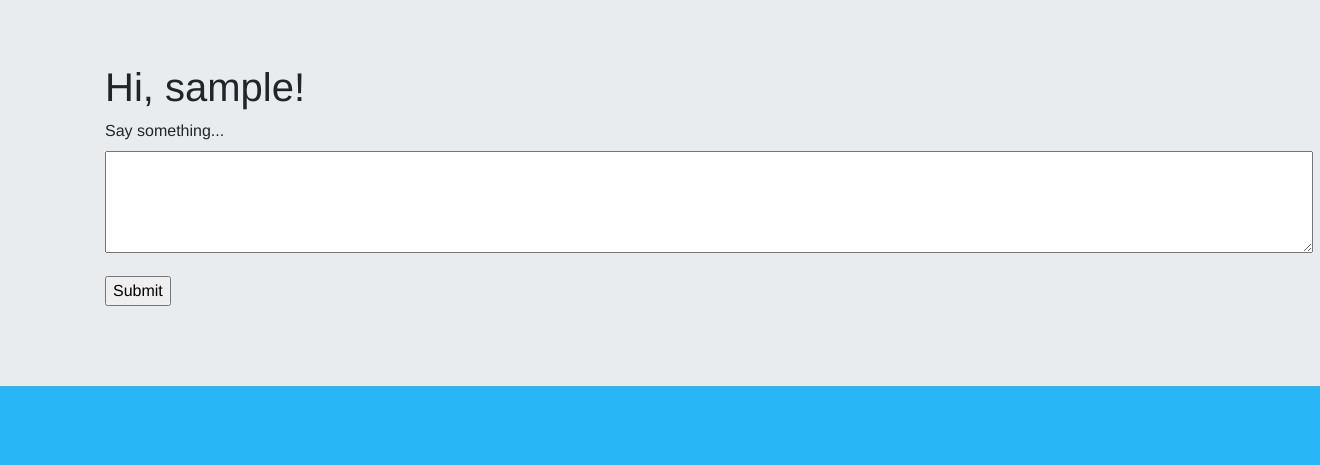
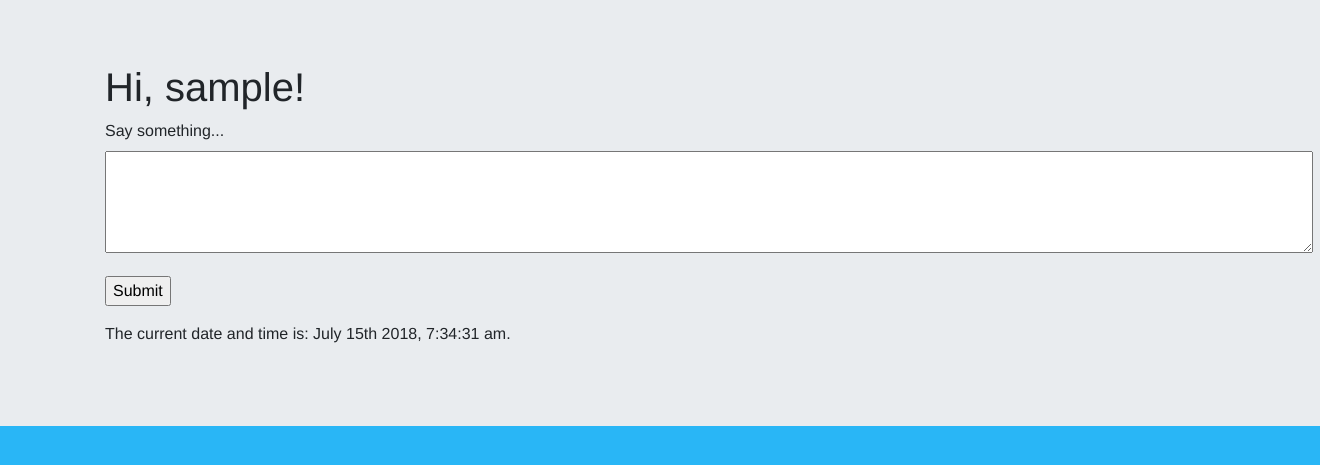
Before and after one commit to HenryITS/User_registration, a Flask app: page / in a window 1320 px wide. Shown: the part 77-542 px from the top of the page. Run offline with Flask 2, Linux system fonts and the light colour scheme; the visitor is signed in with stand-in values (Sample User, id 1); data comes from the database, SQL or seed files in the repository; both versions use the stored data as it was after the commit; data that the repository does not hold is empty; some libraries are stand-ins or nearby versions.

Commit message:
date and time

```diff
--- a/my_app/templates/base.html
+++ b/my_app/templates/base.html
@@ -13,7 +13,6 @@
         crossorigin="anonymous"></script>
     <link rel="shortcut icon" href="{{ url_for('static', filename='favicon.ico') }}">
     <link rel="stylesheet" href="{{ url_for('static', filename='css/main.css') }}">
-    <!-- <link href="//cdnjs.cloudflare.com/ajax/libs/twitter-bootstrap/3.3.7/css/bootstrap.min.css" rel="stylesheet"> -->
      {% if title %}
     <title>
       {{ title }} - Cloudsensing
@@ -23,6 +22,7 @@
       Welcome to Cloudsensing
     </title>
     {% endif %}
+    {{ moment.include_moment() }}
 </head>
 
 <body>
--- a/my_app/templates/index.html
+++ b/my_app/templates/index.html
@@ -1,5 +1,4 @@
 {% extends "base.html" %}
-
 {% block content %}
     <h1>Hi, {{ current_user.username }}!</h1>
     {% if form %}
@@ -15,6 +14,7 @@
         <p>{{ form.submit() }}</p>
     </form>
     {% endif %}
+    <p>The current date and time is: {{ moment().format('MMMM Do YYYY, h:mm:ss a') }}.</p>
     {% for post in posts %}
        {% include '_post.html' %}
     {% endfor %}
```
Also changed, not shown: app.db.
